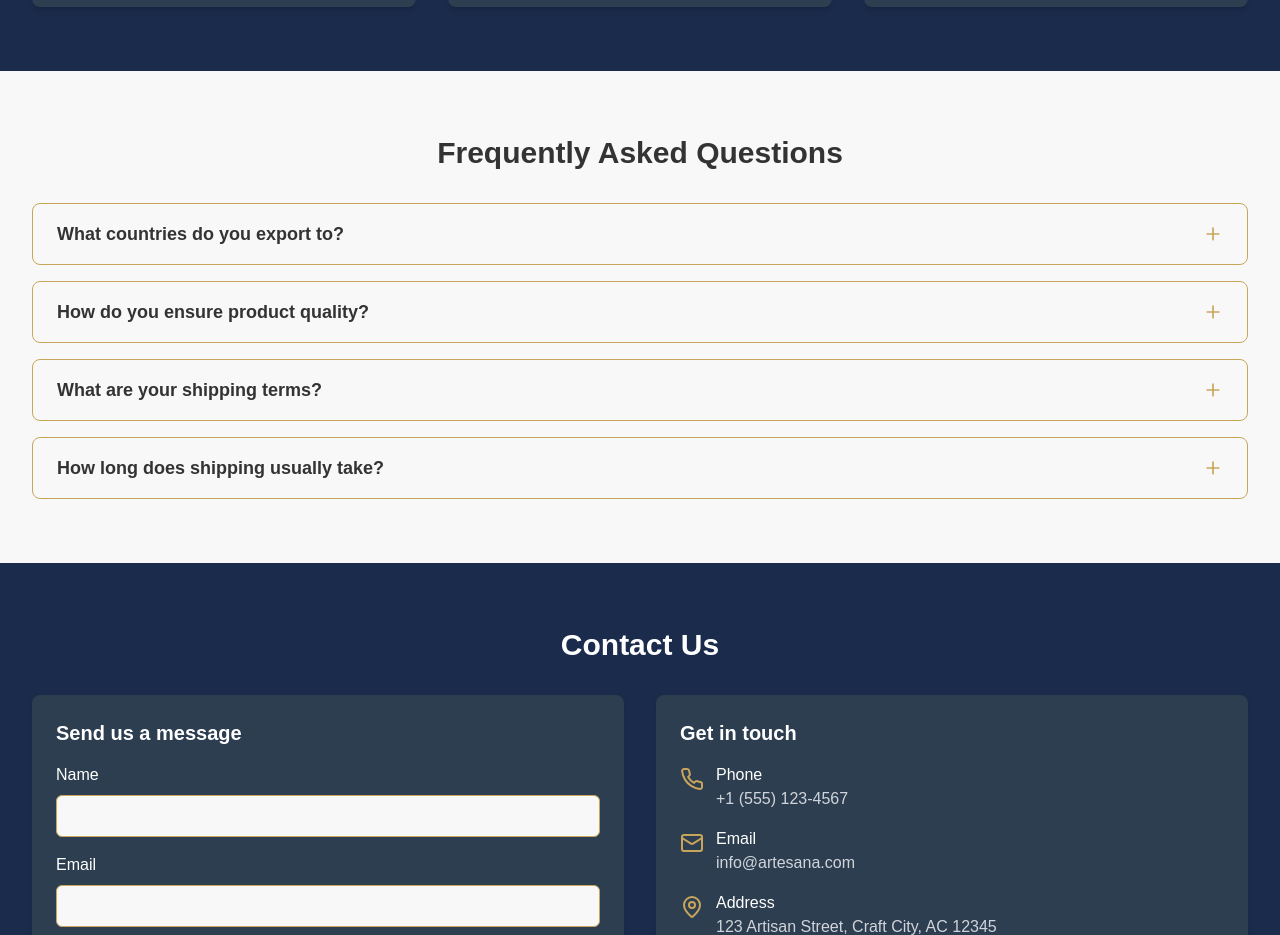
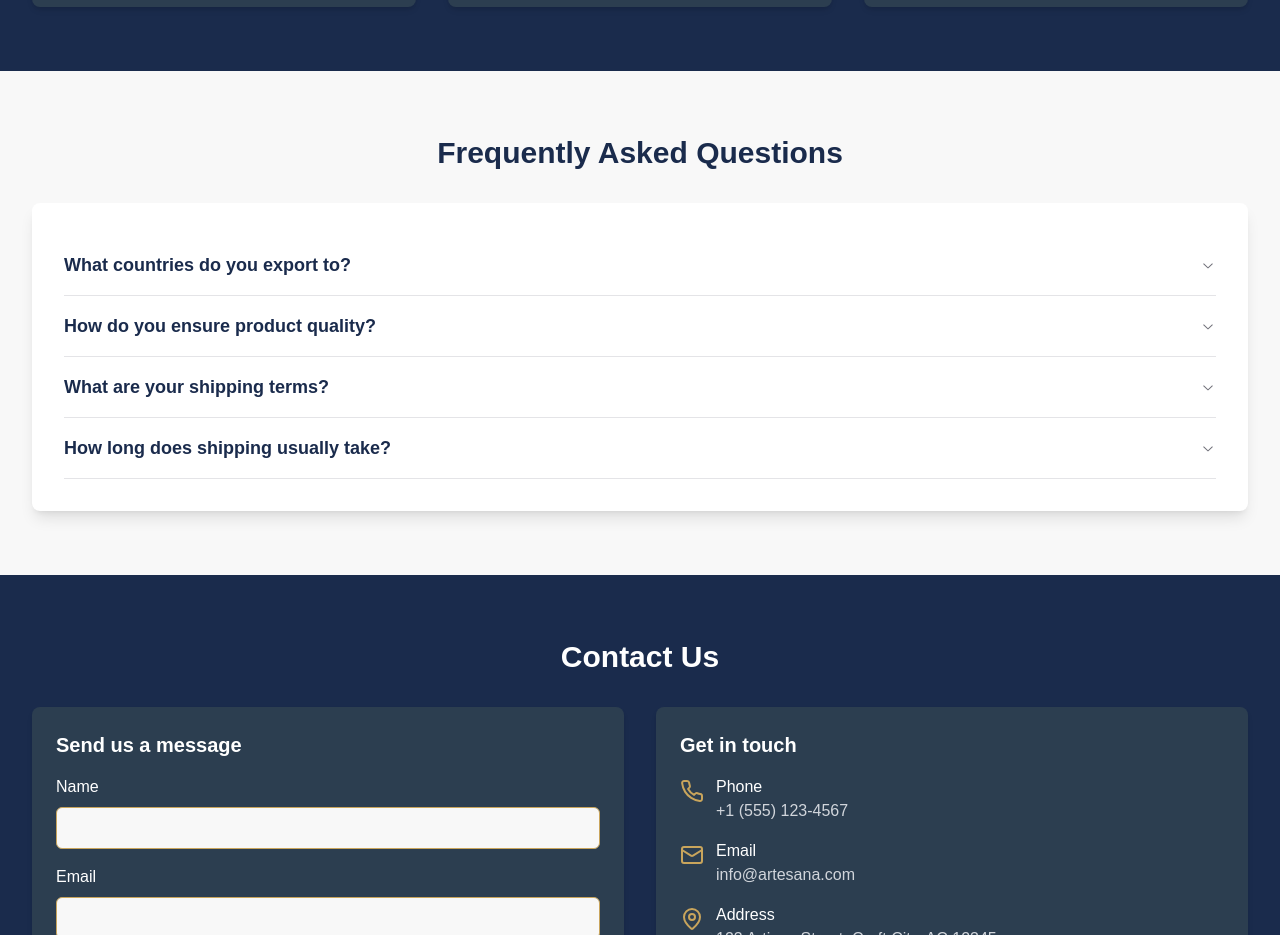
Before and after one commit to Mfullaty/artesana2, a Next.js app: page / in a window 1280 px wide. Shown: the part 1419-2354 px from the top of the page. Built offline with nearby package versions, Linux system fonts and the light colour scheme.

Commit message:
Improve the Faq

```diff
--- a/components/LandingPage.tsx
+++ b/components/LandingPage.tsx
@@ -5,6 +5,7 @@ import { Sheet, SheetContent, SheetTrigger, SheetClose } from "@/components/ui/s
 import ProductCarousel from "./ProductsCarousel";
 import { cn } from '@/lib/utils';
 import { Product } from '@/types/product';
+import { Accordion, AccordionItem, AccordionTrigger, AccordionContent } from './ui/accordion';
 
 interface StockInfo {
   name: string;
@@ -283,28 +284,20 @@ export default function LandingPage() {
 
         {/* FAQ Section */}
         <section className="max-w-7xl mx-auto px-4 sm:px-6 lg:px-8 py-16">
-          <h2 className="text-3xl font-bold text-[#333333] mb-8 text-center">Frequently Asked Questions</h2>
-          <div className="space-y-4">
-            {faqs.map((faq, index) => (
-              <div key={index} className="border border-[#c9a55c] rounded-lg">
-                <button
-                  className="flex justify-between items-center w-full px-4 py-4 sm:px-6 text-left"
-                  onClick={() => toggleFaq(index)}
-                >
-                  <span className="text-lg font-semibold text-[#333333]">{faq.question}</span>
-                  {openFaq === index ? (
-                    <Minus className="h-5 w-5 text-[#c9a55c]" />
-                  ) : (
-                    <Plus className="h-5 w-5 text-[#c9a55c]" />
-                  )}
-                </button>
-                {openFaq === index && (
-                  <div className="px-4 pb-4 sm:px-6">
-                    <p className="text-[#333333]">{faq.answer}</p>
-                  </div>
-                )}
-              </div>
-            ))}
+          <h2 className="text-3xl font-bold text-[#1a2b4c] mb-8 text-center">Frequently Asked Questions</h2>
+          <div className="bg-white rounded-lg shadow-lg p-6 md:p-8">
+            <Accordion type="single" collapsible className="w-full">
+              {faqs.map((faq, index) => (
+                <AccordionItem key={index} value={`item-${index}`}>
+                  <AccordionTrigger className="text-lg font-semibold text-[#1a2b4c] hover:text-[#c9a55c] transition-colors">
+                    {faq.question}
+                  </AccordionTrigger>
+                  <AccordionContent className="text-[#333333] mt-2">
+                    {faq.answer}
+                  </AccordionContent>
+                </AccordionItem>
+              ))}
+            </Accordion>
           </div>
         </section>
 
```
